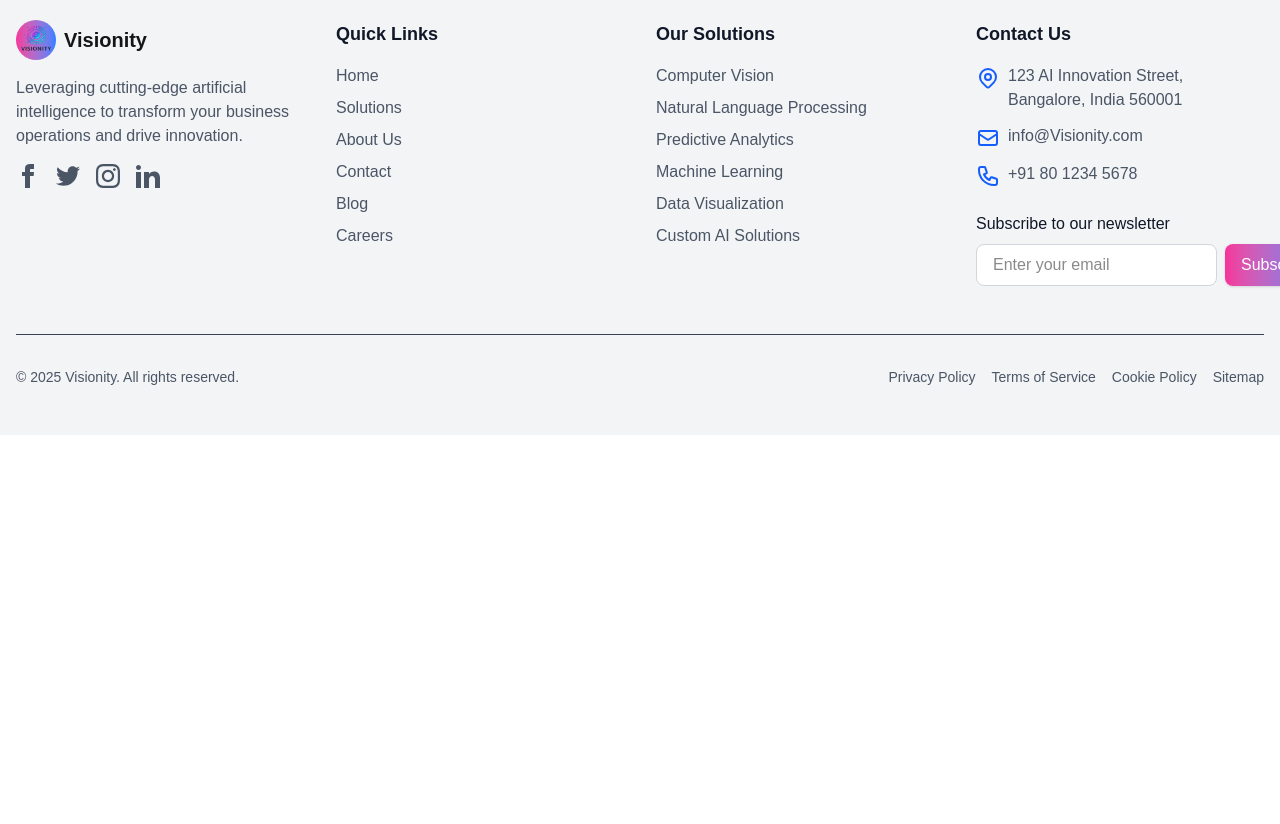
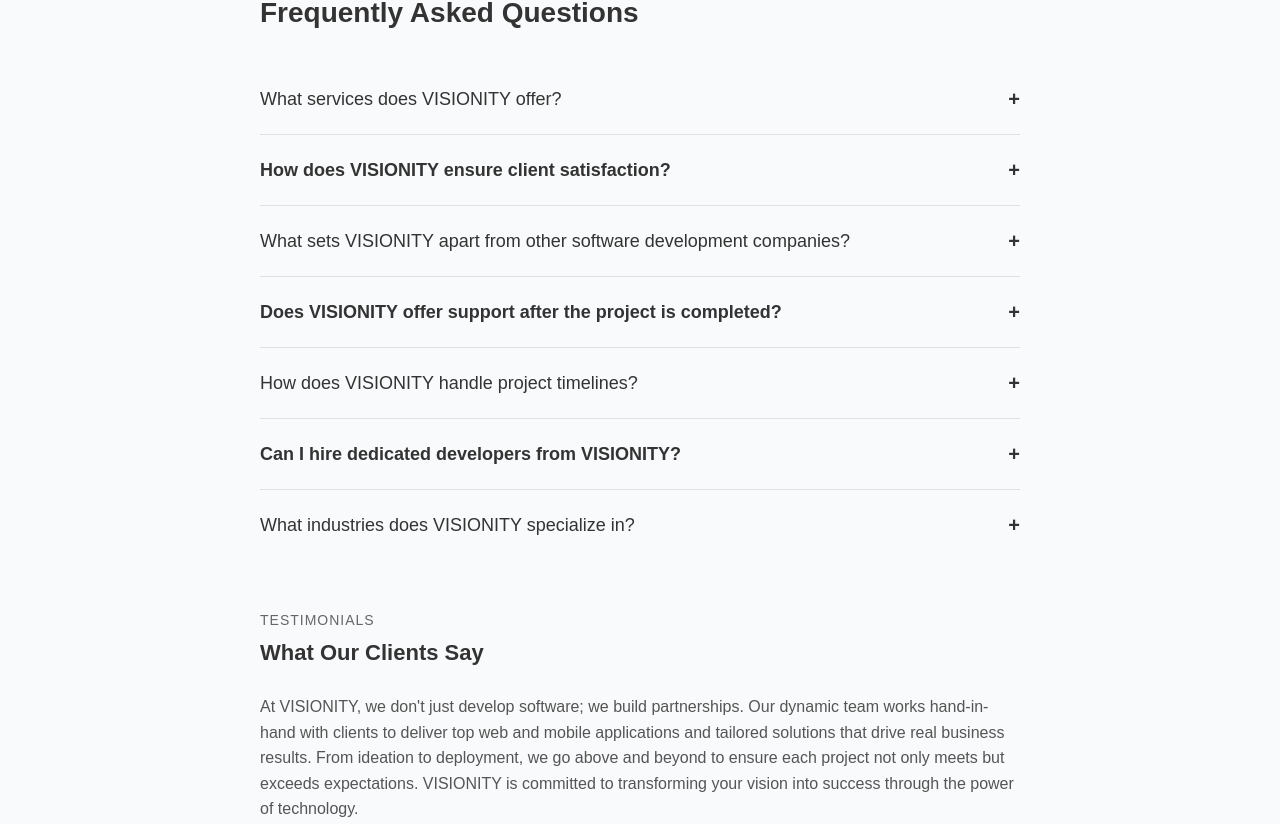
Before and after one commit to visionity/Visionity-Website, a Next.js app in the folder frontend/: page / in a window 1280 px wide. Shown: the part 2616-3440 px from the top of the page. Before the commit the page ends 3051 px from the top, so only its background shows below. Built offline with nearby package versions, Linux system fonts and the light colour scheme.

Commit message:
added faq section and testimonials section and please check it and handle the css .

```diff
--- /dev/null
+++ b/frontend/src/app/constants/FAQ.css
@@ -0,0 +1,96 @@
+.faq-container {
+    max-width: 800px;
+    margin: 0 auto;
+    padding: 20px;
+    font-family: Arial, sans-serif;
+    color: #333;
+  }
+
+  .faq-container h1 {
+    text-align: left;
+    margin-bottom: 30px;
+    font-size: 28px;
+    font-weight: bold;
+    color: #333;
+  }
+
+  .faq-list {
+    margin-bottom: 40px;
+  }
+
+  .faq-item {
+    border-bottom: 1px solid #e0e0e0;
+    padding: 20px 0;
+    cursor: pointer;
+  }
+
+  .faq-question {
+    display: flex;
+    justify-content: space-between;
+    align-items: center;
+  }
+
+  .faq-question h3 {
+    margin: 0;
+    font-size: 18px;
+    font-weight: normal;
+  }
+
+  .faq-question h3 strong {
+    font-weight: bold;
+  }
+
+  .faq-toggle {
+    font-size: 20px;
+    font-weight: bold;
+    color: #333;
+  }
+
+  .faq-answer {
+    padding: 15px 0 5px 0;
+    color: #555;
+    line-height: 1.6;
+    font-size: 16px;
+  }
+
+  .testimonials-section {
+    margin-top: 50px;
+    text-align: left;
+  }
+
+  .testimonials-section h2 {
+    color: #666;
+    font-size: 14px;
+    letter-spacing: 1px;
+    margin-bottom: 5px;
+    text-transform: uppercase;
+    font-weight: normal;
+  }
+
+  .testimonials-section h3 {
+    color: #333;
+    font-size: 22px;
+    margin-bottom: 25px;
+    font-weight: bold;
+  }
+
+  .company-description {
+    padding: 0;
+    line-height: 1.6;
+    color: #555;
+    font-size: 16px;
+  }
+
+  /* Style for alternating question formatting */
+  .faq-item:nth-child(odd) h3 {
+    font-weight: normal;
+  }
+
+  .faq-item:nth-child(even) h3 {
+    font-weight: bold;
+  }
+
+  /* Remove border from last item */
+  .faq-item:last-child {
+    border-bottom: none;
+  }
--- /dev/null
+++ b/frontend/src/app/constants/FaqConstants.js
@@ -0,0 +1,79 @@
+import React, { useState } from 'react';
+import './FAQ.css';
+
+const FAQ = () => {
+  const [activeIndex, setActiveIndex] = useState(null);
+
+  const toggleFAQ = (index) => {
+    setActiveIndex(activeIndex === index ? null : index);
+  };
+
+  const faqItems = [
+    {
+      question: "What services does VISIONITY offer?",
+      answer: "VISIONITY offers comprehensive software development services including web and mobile application development, custom software solutions, and dedicated developer teams."
+    },
+    {
+      question: "How does VISIONITY ensure client satisfaction?",
+      answer: "We work hand-in-hand with clients throughout the entire development process, from ideation to deployment, ensuring the final product not only meets but exceeds expectations."
+    },
+    {
+      question: "What sets VISIONITY apart from other software development companies?",
+      answer: "Our commitment to building partnerships rather than just delivering projects sets us apart. We focus on understanding your business needs to deliver tailored solutions that drive real results."
+    },
+    {
+      question: "Does VISIONITY offer support after the project is completed?",
+      answer: "Yes, we provide ongoing support and maintenance services to ensure your software continues to perform optimally after deployment."
+    },
+    {
+      question: "How does VISIONITY handle project timelines?",
+      answer: "We follow agile methodologies to ensure timely delivery while maintaining flexibility to accommodate changes. Each project has a clearly defined timeline with regular milestones."
+    },
+    {
+      question: "Can I hire dedicated developers from VISIONITY?",
+      answer: "Yes, we offer dedicated developer services where you can hire our skilled professionals to work exclusively on your project."
+    },
+    {
+      question: "What industries does VISIONITY specialize in?",
+      answer: "We have experience across various industries including healthcare, finance, e-commerce, education, and more, delivering tailored solutions for each sector."
+    }
+  ];
+
+  return (
+    <div className="faq-container">
+      <h1>Frequently Asked Questions</h1>
+
+      <div className="faq-list">
+        {faqItems.map((item, index) => (
+          <div
+            key={index}
+            className={`faq-item ${activeIndex === index ? 'active' : ''}`}
+            onClick={() => toggleFAQ(index)}
+          >
+            <div className="faq-question">
+              <h3>{item.question}</h3>
+              <span className="faq-toggle">{activeIndex === index ? '-' : '+'}</span>
+            </div>
+            {activeIndex === index && (
+              <div className="faq-answer">
+                <p>{item.answer}</p>
+              </div>
+            )}
+          </div>
+        ))}
+      </div>
+
+      <div className="testimonials-section">
+        <h2>TESTIMONIALS</h2>
+        <h3>What Our Clients Say</h3>
+        <div className="company-description">
+          <p>
+            At VISIONITY, we don't just develop software; we build partnerships. Our dynamic team works hand-in-hand with clients to deliver top web and mobile applications and tailored solutions that drive real business results. From ideation to deployment, we go above and beyond to ensure each project not only meets but exceeds expectations. VISIONITY is committed to transforming your vision into success through the power of technology.
+          </p>
+        </div>
+      </div>
+    </div>
+  );
+};
+
+export default FAQ;
--- a/frontend/src/app/home.js
+++ b/frontend/src/app/home.js
@@ -2,6 +2,7 @@
 
 import { useState, useEffect } from "react";
 import Image from "next/image";
+import Faq from "./constants/FaqConstants";
 
 export default function Home() {
   const [darkMode, setDarkMode] = useState(false);
@@ -659,7 +660,9 @@
           </div>
 
         </section>
-
+        {/* made by abhishek */}
+        <Faq />
+        {/* end by abhishek */}
       </main>
       <footer className={`py-12 ${darkMode ? "bg-[#000000] text-white" : "bg-gray-100 text-[#161616]"}`}>
   <div className="container mx-auto px-4">
```
